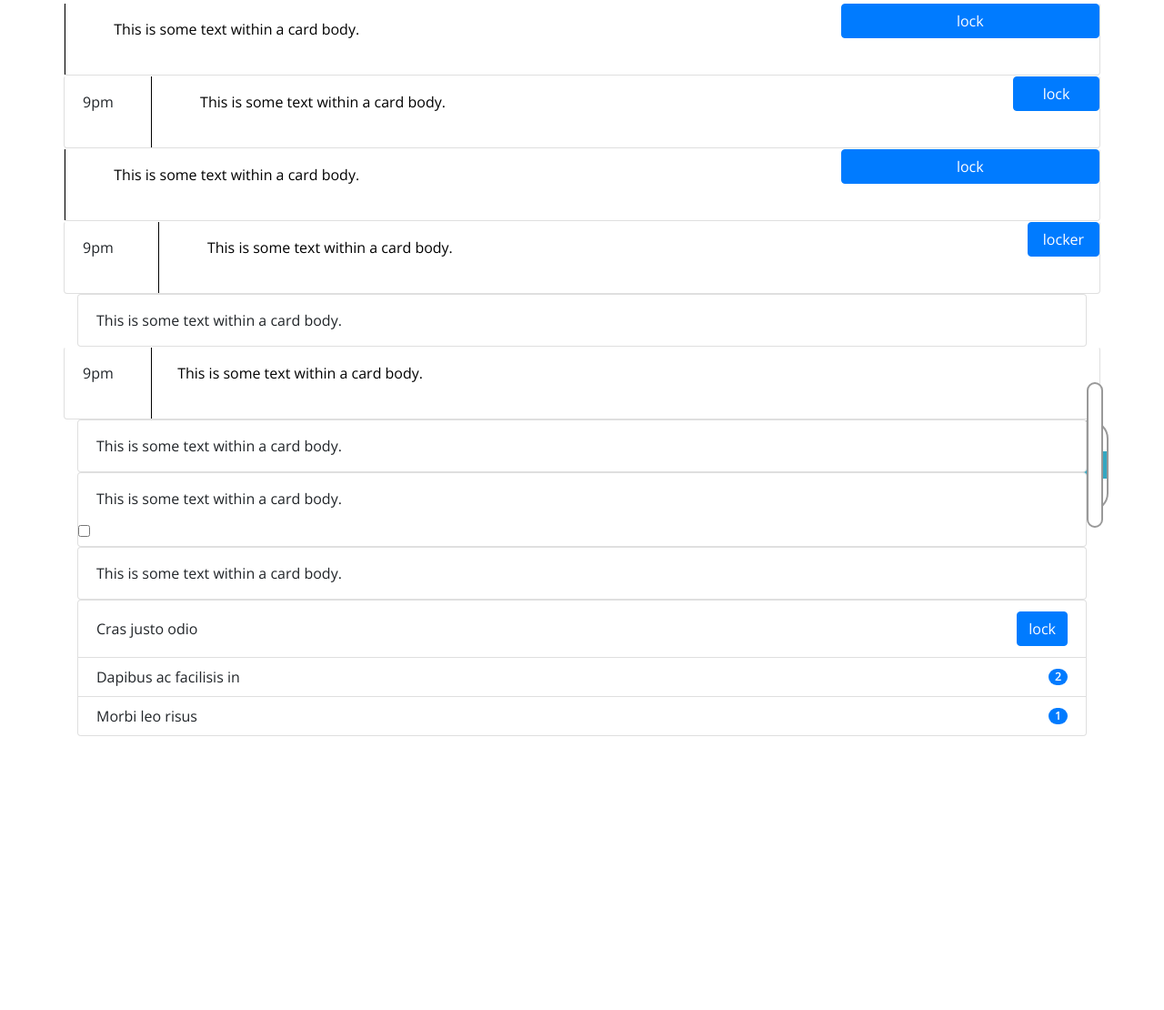
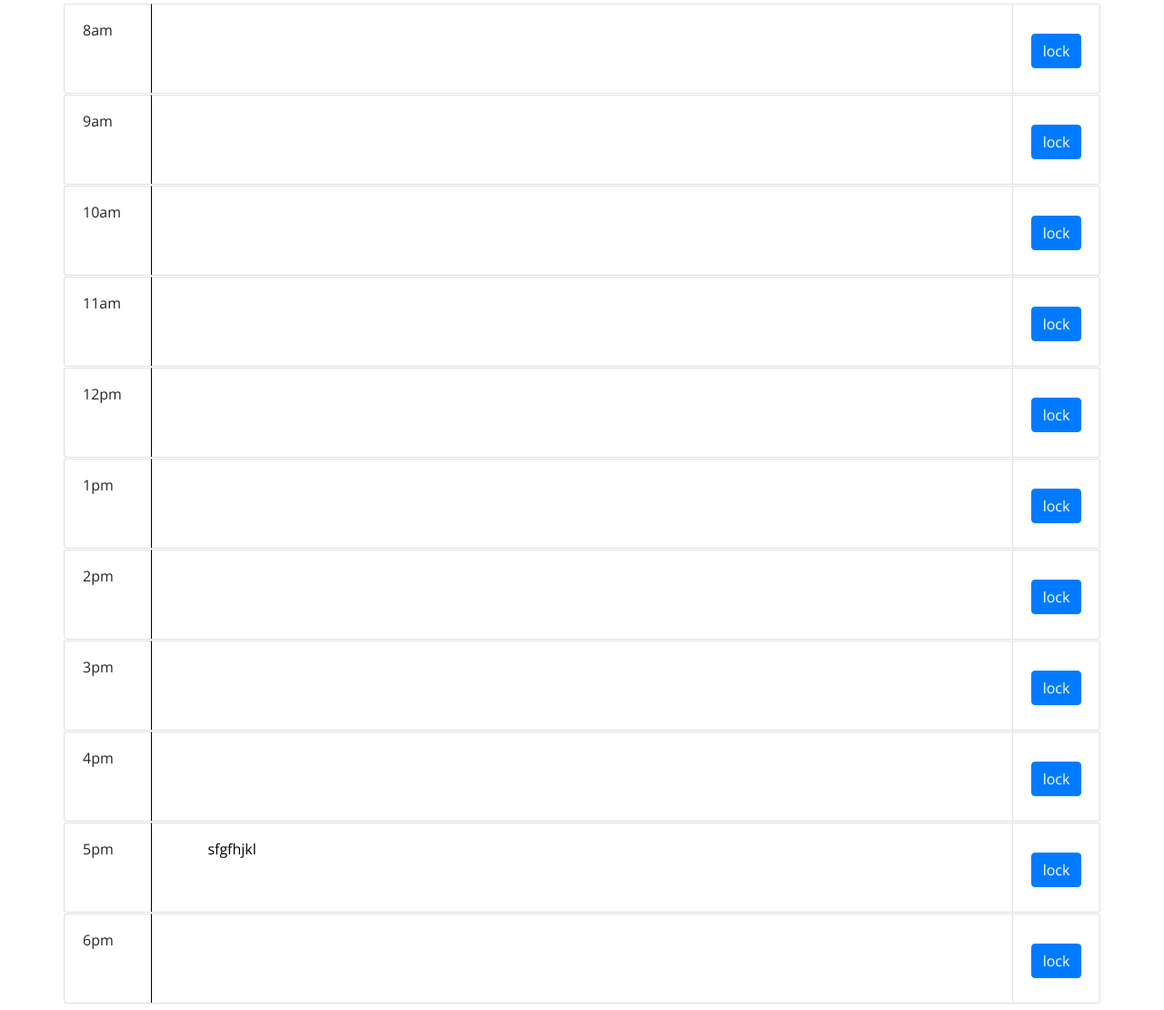
Before and after one commit to ChrisTofuLee/chris-homework-W5, a plain HTML site: page index.html in a window 1280 px wide. Shown: the part 297-1407 px from the top of the page at 91% size. Before the commit the page ends 1106 px from the top, so only its background shows below. Drawn offline with nearby package versions, Linux system fonts and the light colour scheme.

Commit message:
fixed schedule layout

```diff
--- a/index.html
+++ b/index.html
@@ -1,23 +1,14 @@
 <!DOCTYPE html>
 <html lang="en">
+
 <head>
   <meta charset="UTF-8" />
   <meta name="viewport" content="width=device-width, initial-scale=1.0" />
   <meta http-equiv="X-UA-Compatible" content="ie=edge" />
-    <link
-      rel="stylesheet"
-      href="https://stackpath.bootstrapcdn.com/bootstrap/4.3.1/css/bootstrap.min.css"
-    />
-    <link
-      rel="stylesheet"
-      href="https://use.fontawesome.com/releases/v5.8.1/css/all.css"
-      integrity="sha384-50oBUHEmvpQ+1lW4y57PTFmhCaXp0ML5d60M1M7uH2+nqUivzIebhndOJK28anvf"
-      crossorigin="anonymous"
-    />
-    <link
-      href="https://fonts.googleapis.com/css?family=Open+Sans&display=swap"
-      rel="stylesheet"
-    />
+  <link rel="stylesheet" href="https://stackpath.bootstrapcdn.com/bootstrap/4.3.1/css/bootstrap.min.css" />
+  <link rel="stylesheet" href="https://use.fontawesome.com/releases/v5.8.1/css/all.css"
+    integrity="sha384-50oBUHEmvpQ+1lW4y57PTFmhCaXp0ML5d60M1M7uH2+nqUivzIebhndOJK28anvf" crossorigin="anonymous" />
+  <link href="https://fonts.googleapis.com/css?family=Open+Sans&display=swap" rel="stylesheet" />
   <link rel="stylesheet" href="style.css" />
   <title>Work Day Scheduler</title>
 </head>
@@ -31,101 +22,113 @@
   <div class="container">
     <!-- Timeblocks go here -->
 
-      <div class="row card">
-        <!--add col for time-->
-      <textarea class="card-body col-md-9">
-        This is some text within a card body.
+    <div class="row card" style="height:100px;">
+      <div class="card-body col-md-1 border-top">8am</div>
+      <textarea class="card-body col-md-10 border-right border-top" placeholder="Enter text here" id="textInputArea">
+
       </textarea>
+      <div class="col-md-1 border-top" style="height:100px;">
+        <button type="button" class="btn btn-primary rounded mx-auto d-block" id="lockButton">lock</button>
+      </div>
+    </div>
+    <div class="row card" style="height:100px;">
+      <div class="card-body col-md-1 border-top">9am</div>
+      <textarea class="card-body col-md-10 border-right border-top" placeholder="Enter text here" id="textInputArea">
 
-      <button type="button" class="btn btn-primary col-md-3">lock</button>
+        </textarea>
+      <div class="col-md-1 border-top" style="height:100px;">
+        <button type="button" class="btn btn-primary rounded mx-auto d-block" id="lockButton">lock</button>
       </div>
-      <div class="row card">
-        <div class="card-body col-md-1">9pm</div>
-      <textarea class="card-body col-md-10">
-        This is some text within a card body.
+    </div>
+    <div class="row card" style="height:100px;">
+      <div class="card-body col-md-1 border-top">10am</div>
+      <textarea class="card-body col-md-10 border-right border-top" placeholder="Enter text here" id="textInputArea">
+
           </textarea>
+      <div class="col-md-1 border-top" style="height:100px;">
+        <button type="button" class="btn btn-primary rounded mx-auto d-block" id="lockButton">lock</button>
+      </div>
+    </div>
+    <div class="row card" style="height:100px;">
+      <div class="card-body col-md-1 border-top">11am</div>
+      <textarea class="card-body col-md-10 border-right border-top" placeholder="Enter text here" id="textInputArea">
 
-      <button type="button" class="btn btn-primary col-md-1">lock</button>
+            </textarea>
+      <div class="col-md-1 border-top" style="height:100px;">
+        <button type="button" class="btn btn-primary rounded mx-auto d-block" id="lockButton">lock</button>
       </div>
+    </div>
+    <div class="row card" style="height:100px;">
+      <div class="card-body col-md-1 border-top">12pm</div>
+      <textarea class="card-body col-md-10 border-right border-top" placeholder="Enter text here" id="textInputArea">
 
-      <div class="row card">
-        <!--add col for time-->
-      <textarea class="card-body col-md-9">
-        This is some text within a card body.
               </textarea>
+      <div class="col-md-1 border-top" style="height:100px;">
+        <button type="button" class="btn btn-primary rounded mx-auto d-block" id="lockButton">lock</button>
+      </div>
+    </div>
+    <div class="row card" style="height:100px;">
+      <div class="card-body col-md-1 border-top">1pm</div>
+      <textarea class="card-body col-md-10 border-right border-top" placeholder="Enter text here" id="textInputArea">
 
-      <button type="button" class="btn btn-primary col-md-3">lock</button>
+                </textarea>
+      <div class="col-md-1 border-top" style="height:100px;">
+        <button type="button" class="btn btn-primary rounded mx-auto d-block" id="lockButton">lock</button>
       </div>
-      <div class="row card">
-        <div class="card-body col-md-1">9pm</div>
-      <textarea class="card-body col-md-10">
-        This is some text within a card body.
+    </div>
+    <div class="row card" style="height:100px;">
+      <div class="card-body col-md-1 border-top">2pm</div>
+      <textarea class="card-body col-md-10 border-right border-top" placeholder="Enter text here" id="textInputArea">
+
                   </textarea>
-      <span class="btn btn-primary col-md- 1 h-auto d-inline-block">locker</span>
+      <div class="col-md-1 border-top" style="height:100px;">
+        <button type="button" class="btn btn-primary rounded mx-auto d-block" id="lockButton">lock</button>
+      </div>
+    </div>
+    <div class="row card" style="height:100px;">
+      <div class="card-body col-md-1 border-top">3pm</div>
+      <textarea class="card-body col-md-10 border-right border-top" placeholder="Enter text here" id="textInputArea">
 
+                    </textarea>
+      <div class="col-md-1 border-top" style="height:100px;">
+        <button type="button" class="btn btn-primary rounded mx-auto d-block" id="lockButton">lock</button>
+      </div>
+    </div>
+    <div class="row card" style="height:100px;">
+      <div class="card-body col-md-1 border-top">4pm</div>
+      <textarea class="card-body col-md-10 border-right border-top" placeholder="Enter text here" id="textInputArea">
+
+                      </textarea>
+      <div class="col-md-1 border-top" style="height:100px;">
+        <button type="button" class="btn btn-primary rounded mx-auto d-block" id="lockButton">lock</button>
+      </div>
+    </div>
+    <div class="row card" style="height:100px;">
+      <div class="card-body col-md-1 border-top">5pm</div>
+      <textarea class="card-body col-md-10 border-right border-top" placeholder="Enter text here" id="textInputArea">
+          sfgfhjkl
+                        </textarea>
+      <div class="col-md-1 border-top" style="height:100px;">
+        <button type="button" class="btn btn-primary rounded mx-auto d-block" id="lockButton">lock</button>
+      </div>
+    </div>
+    <div class="row card" style="height:100px;">
+      <div class="card-body col-md-1 border-top">6pm</div>
+      <textarea class="card-body col-md-10 border-right border-top" placeholder="Enter text here" id="textInputArea">
+
+                          </textarea>
+      <div class="col-md-1 border-top" style="height:100px;">
+        <button type="button" class="btn btn-primary rounded mx-auto d-block" id="lockButton">lock</button>
+      </div>
     </div>
 
 
-<div class="card">
-  <div class="card-body">
-    This is some text within a card body.
-  </div>
-</div>
 
-<div class="row card" >
-  <div class="card-body col-md-1">9pm</div>
-<textarea class="card-body col-md-10">
-  This is some text within a card body.
-</textarea>
-<div class="col-md-1">
-  <div class="onoffswitch">
-    <input type="checkbox" name="onoffswitch" class="onoffswitch-checkbox" id="myonoffswitch" checked>
-    <label class="onoffswitch-label" for="myonoffswitch">
-        <span class="onoffswitch-inner"></span>
-        <span class="onoffswitch-switch"></span>
-    </label>
-</div>
-</div>
-<!--<button type="button" class="btn btn-primary col-md-1">lock</button>-->
-</div>
-
-
-<div class="card">
-  <div class="card-body">
-    This is some text within a card body.
-  </div>
-</div>
-<div class="card">
-  <div class="card-body">
-    This is some text within a card body.
-  </div>
-  <label class="switch">
-    <input type="checkbox">
-    <span class="slider round"></span>
-  </label>
-</div>
-<div class="card">
-  <div class="card-body">
-    This is some text within a card body.
-  </div>
-</div>
-<ul class="list-group">
-  <li class="list-group-item d-flex justify-content-between align-items-center">
-    Cras justo odio
-    <span class="btn btn-primary">lock</span>
-  </li>
-  <li class="list-group-item d-flex justify-content-between align-items-center">
-    Dapibus ac facilisis in
-    <span class="badge badge-primary badge-pill">2</span>
-  </li>
-  <li class="list-group-item d-flex justify-content-between align-items-center">
-    Morbi leo risus
-    <span class="badge badge-primary badge-pill">1</span>
-  </li>
-</ul>
   </div>
 
   <script src="https://code.jquery.com/jquery-3.4.1.min.js"></script>
   <script src="https://cdnjs.cloudflare.com/ajax/libs/moment.js/2.24.0/moment.min.js"></script>
+  <script src="script.js"></script>
 </body>
+
 </html>
--- /dev/null
+++ b/script.js
@@ -0,0 +1,15 @@
+const textInputArea = $('#textInputArea')
+const textInput = textInputArea.text()
+
+
+
+function inputAreaColour (time){
+   if (time = "") {
+        textInputArea.addclass(bg-secondary)
+    }else {
+        textInputArea.addClass(bg-success)
+    }
+    console.log(time)
+}
+
+textInputArea.inputAreaColour(textInput)
```
Lines whose indentation alone changed are shown as unchanged.
